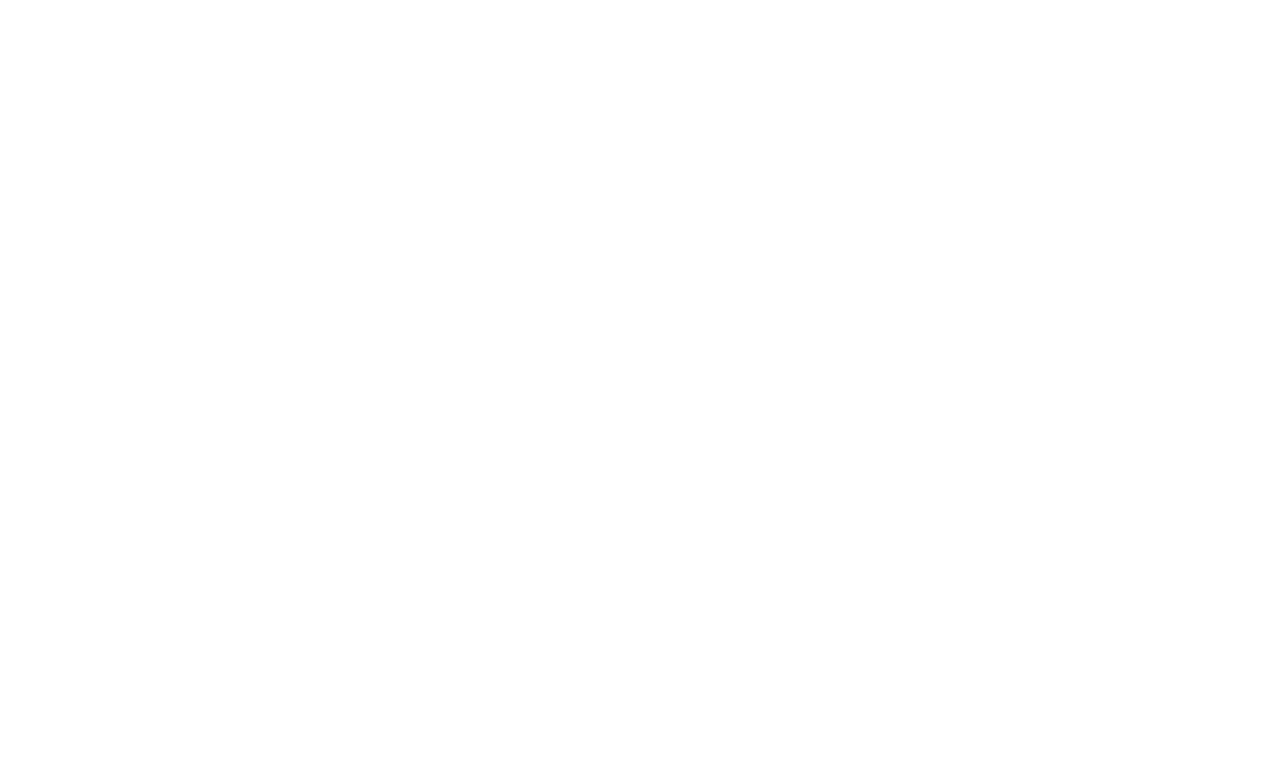
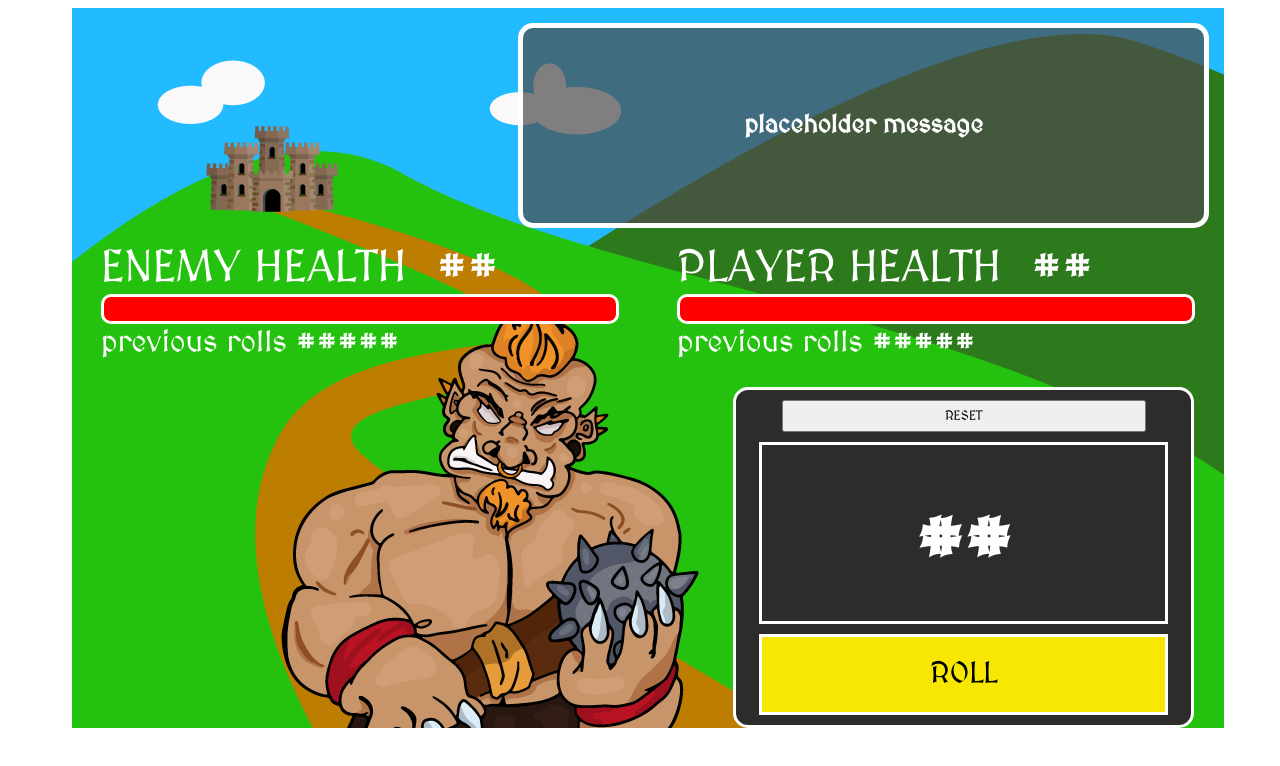
Before and after one commit to nsaltamachia/Dangers-and-Dice-Rolls, a plain HTML site: page index.html in a window 1280 px wide. Drawn offline with Linux system fonts and the light colour scheme.

Commit message:
finish 1st draft of html and css

```diff
--- a/index.html
+++ b/index.html
@@ -0,0 +1,40 @@
+<!DOCTYPE html>
+<html lang="en">
+<head>
+    <meta charset="UTF-8">
+    <meta name="viewport" content="width=device-width, initial-scale=1.0">
+    <title>Document</title>
+    <link rel="stylesheet" href="style.css">
+    <script defer src="script.js"></script>
+    <link href="https://fonts.googleapis.com/css2?family=MedievalSharp&display=swap" rel="stylesheet">
+</head>
+<body>
+    <main>
+        <section id="gameMessages">
+            <h3 class="message">placeholder message</h3>
+        </section>
+        <section id="gameStats">
+            <div id="playerStats">
+                <p class="playerHealthText">PLAYER HEALTH<span id="pHealthNumber">##</span></p>
+                <div class="pHealthBar"></div>
+                <p id="playerRolls">previous rolls <span id="pRolls">#####</span></p>
+            </div>
+            <div id="computerStats">
+                <p class="computerHealthText">ENEMY HEALTH<span id="cHealthNumber">##</span></p>
+                <div class="cHealthBar"></div>
+                <p id="computerRolls">previous rolls <span id="pRolls">#####</span></p>
+            </div>
+
+
+        </section>
+        <section class="controlPanel">
+            <button id="resetButton">RESET</button>
+            <div class="rollDisplay">
+                <h1 id="rollReadout">##</h1>
+            </div>
+            <button id="roll">ROLL</button>
+
+        </section>
+    </main>
+</body>
+</html>
--- a/style.css
+++ b/style.css
@@ -1,37 +1,176 @@
-// intialize game
+* {
+    box-sizing: border-box;
+    font-family: MedievalSharp;
 
-// game message " You've been attacked" Roll for initiative"
+}
 
-// listen for player roll button click
+body {
 
-// generate random 1-20 for computer
+    height: 100vh;
+    width: 100vw;
+    background-size: auto;
+    display: flex;
 
-// compare the two intiative rolls
+    justify-content: center;
 
-// higher number sets turn
+}
 
-// (if player wins initiative) game message " it's your turn, roll for attack!"
+main {
+    background-image: url('./Assets/mockup_v3.png');
+    background-size: cover;
+    display: flex;
+    flex-direction: column;
+    width: 90%;
+    height: 90%;
+    align-items: flex-end;
 
-// listen for player roll button click
+}
 
-// generate random 1-20
 
-// subtract result from enemy healthbar
 
-// change player
 
-// game message "The enemy's attacking!! Watch out!"
 
-// generate random 1-20
+#gameMessages {
+    display: flex;
+    justify-content: center;
+    align-items: center;
+    margin: 15px;
+    background-color: rgba(78, 74, 74, .7);
+    height: 30%;
+    width: 60%;
+    border: 5px solid rgb(255, 255, 255);
+    border-radius: 15px;
+}
+.message {
+    color: white;
+    font-size: 25px;
+}
 
-// subtract result from player healthbar
 
-// change player (repeat until winner found)
 
-// winner declared when first healthbar reaches <=0
 
-// game message: "________ won the battle! Press RESTART to play again!"
 
-// listen for RESTART button click
+#gameStats {
+    display: flex;
+    flex-direction: row-reverse;
+    justify-content: space-around;
+    width: 100%;
+    height: 20%;
+}
 
-// initialize game
+#playerStats {
+    width: 45%;
+    height: 100%;
+
+}
+#computerStats {
+
+    width: 45%;
+    height: 100%;
+}
+
+.pHealthBar {
+    border: 3px solid rgb(255, 255, 255);
+    height: 30px;
+    background-color: red;
+    width: 100%;
+    margin-bottom: 0;
+    border-radius: 10px;
+}
+.cHealthBar {
+    border: 3px solid rgb(255, 255, 255);
+    height: 30px;
+    background-color: red;
+    width: 100%;
+    border-radius: 10px;
+}
+
+
+.playerHealthText {
+    font-size: 45px;
+    color: white;
+    margin: 0;
+}
+#pHealthNumber {
+    margin-left: 30px;
+}
+.computerHealthText {
+    font-size: 45px;
+    color: white;
+    margin: 0;
+}
+#cHealthNumber {
+    margin-left: 30px;
+}
+
+#playerRolls {
+    color: rgb(255, 255, 255);
+   font-size: 30px;
+    margin-top: 2px;
+}
+#computerRolls {
+    color: white;
+    font-size: 30px;
+    margin-top: 2px;
+}
+
+
+
+
+
+
+
+
+
+
+
+.controlPanel {
+    background-color:rgb(46, 43, 43);
+    border: 3px solid rgb(255, 255, 255);
+    display: flex;
+    flex-direction: column;
+    justify-content: center;
+    align-items: center;;
+    height: 50%;
+    width: 40%;
+    border-radius: 15px;
+    margin-right: 30px;
+
+}
+
+
+#resetButton {
+    width: 80%;
+    height: 15%;
+    margin: 10px;
+}
+
+
+.rollDisplay {
+    display: flex;
+    justify-content: center;
+    align-items: center;
+    border: 3px solid white;
+    width: 90%;
+
+}
+
+#rollReadout {
+    height: 60px;
+    width: 100px:
+    border: 3px solid white;
+    font-size: 70px;
+    color: white;
+    text-align: center;
+}
+
+#roll {
+    color: rgb(0, 0, 0);
+    font-size: 30px;
+    border: 3px solid white;
+    background-color: rgb(247, 231, 2);
+    margin: 10px;
+    width: 90%;
+    height: 40%;
+
+}
```
Also changed, not shown: script.js (+37 -0 lines), Assets/IMG_1656.jpg (added), Assets/Images/Ogre.png (added), Assets/Images/castle/vecteezy_medieval-european-stone-castle-knights-fortress_.jpg (added), Assets/Images/trolls/kisspng-evil-ogre-drawing-www-galleryhip-com-the-hippest-5be55c1aad6a54.0836918315417579787103.jpg (added), Assets/Images/trolls/pngtree-cartoon-ogre-with-a-big-axe-character-beast-fantasy-vector-picture-image_9521921.png (added), Assets/Images/trolls/vecteezy_strong-trolls-illustration-collection-on-white-background_20122248.jpg (added), Assets/mockup.jpg (added), Assets/mockup_v2.png (added), Assets/mockup_v3.png (added), 4 other files.
